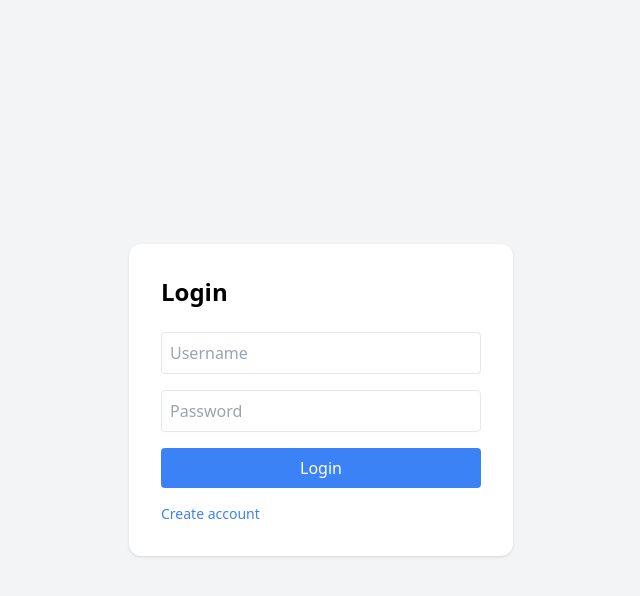
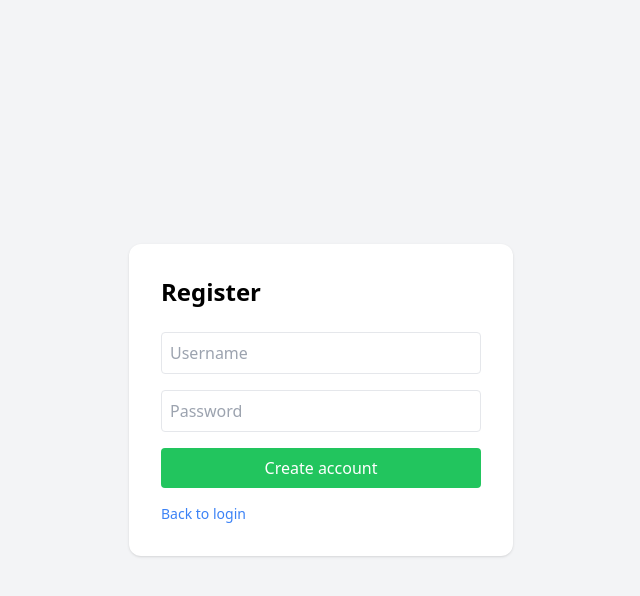
Before and after one commit to lena-Win/smart-study-planner, a Flask app: page /register in a window 1280 px wide. Shown: the top 596 px of the page, without its empty margins (319-959 px from the left). Run offline with Flask 3, Linux system fonts and the light colour scheme; parts of the project's set-up code (start-up, migrations or seed data) failed here and were passed over; some libraries are stand-ins or nearby versions.

Commit message:
Fix login/register forms and user queries

```diff
--- a/app.py
+++ b/app.py
@@ -38,7 +38,10 @@ def home():
             track_event("add_subject")
             return redirect(url_for("home"))
     conn = get_connection()
-    subjects = conn.execute("SELECT * FROM subjects WHERE user_id = ?").fetchall()
+    subjects = conn.execute(
+        "SELECT * FROM subjects WHERE user_id = ?",
+        (session["user_id"],)
+    ).fetchall()
     conn.close()
     priority_order = {
         "HIGH": 3,
@@ -73,7 +76,10 @@ def delete(item_id):
 @app.route("/download")
 def download():
     conn = get_connection()
-    subjects = conn.execute("SELECT * FROM subjects WHERE user_id = ?"). fetchall()
+    subjects = conn.execute(
+        "SELECT * FROM subjects WHERE user_id = ?",
+        (session["user_id"],)
+    ). fetchall()
     conn.close()
     pdf_file = export_plan_to_pdf(subjects)
     track_event("download_pdf")
--- a/templates/login.html
+++ b/templates/login.html
@@ -4,7 +4,7 @@
 <script src="https://cdn.tailwindcss.com"></script>
 </head>
 <body class="bg-gray-100 flex items-center justify-center min-h-screen">
-<from method="POST" class="bg-white p-8 rounded-xl shadow w-96">
+<form method="POST" class="bg-white p-8 rounded-xl shadow w-96">
 <h1 class="text-2xl font-bold mb-6">Login</h1>
 <input name="username" placeholder="Username"
 class="w-full border p-2 rounded mb-4">
@@ -16,6 +16,6 @@ Login
 <a href="/register" class="block mt-4 text-sm text-blue-500">
 Create account
 </a>
-</from>
+</form>
 </body>
 </html>
--- a/templates/register.html
+++ b/templates/register.html
@@ -4,17 +4,18 @@
 <script src="https://cdn.tailwindcss.com"></script>
 </head>
 <body class="bg-gray-100 flex items-center justify-center min-h-screen">
-<from method="POST" class="bg-white p-8 rounded-xl shadow w-96">
-<h1 class="text-2xl font-bold mb-6">Login</h1>
+<form method="POST" class="bg-white p-8 rounded-xl shadow w-96">
+<h1 class="text-2xl font-bold mb-6">Register</h1>
 <input name="username" placeholder="Username"
 class="w-full border p-2 rounded mb-4">
 <input name="password" type="password" placeholder="Password"
 class="w-full border p-2 rounded mb-4">
-<button class="w-full bg-blue-500 text-white p-2 rounded">
-Login
+<button type="submit"
+class="w-full bg-green-500 text-white p-2 rounded hover:bg-green-600">
+Create account
 </button>
-<a href="/register" class="block mt-4 text-sm text-blue-500">
-Create account
+<a href="/login" class="block mt-4 text-sm text-blue-500">
+Back to login
 </a>
 </from>
 </body>
```
Also changed, not shown: studyplanner.db.
